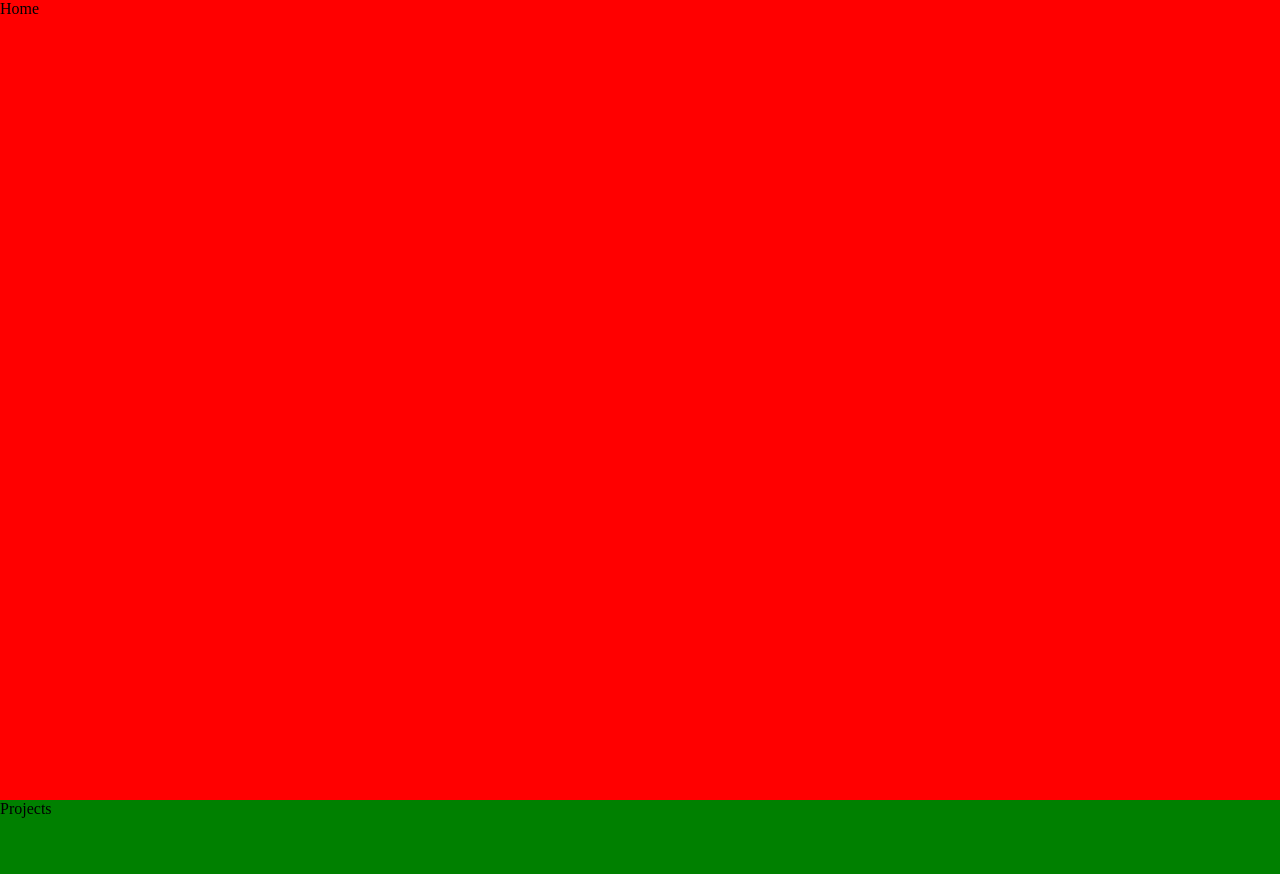
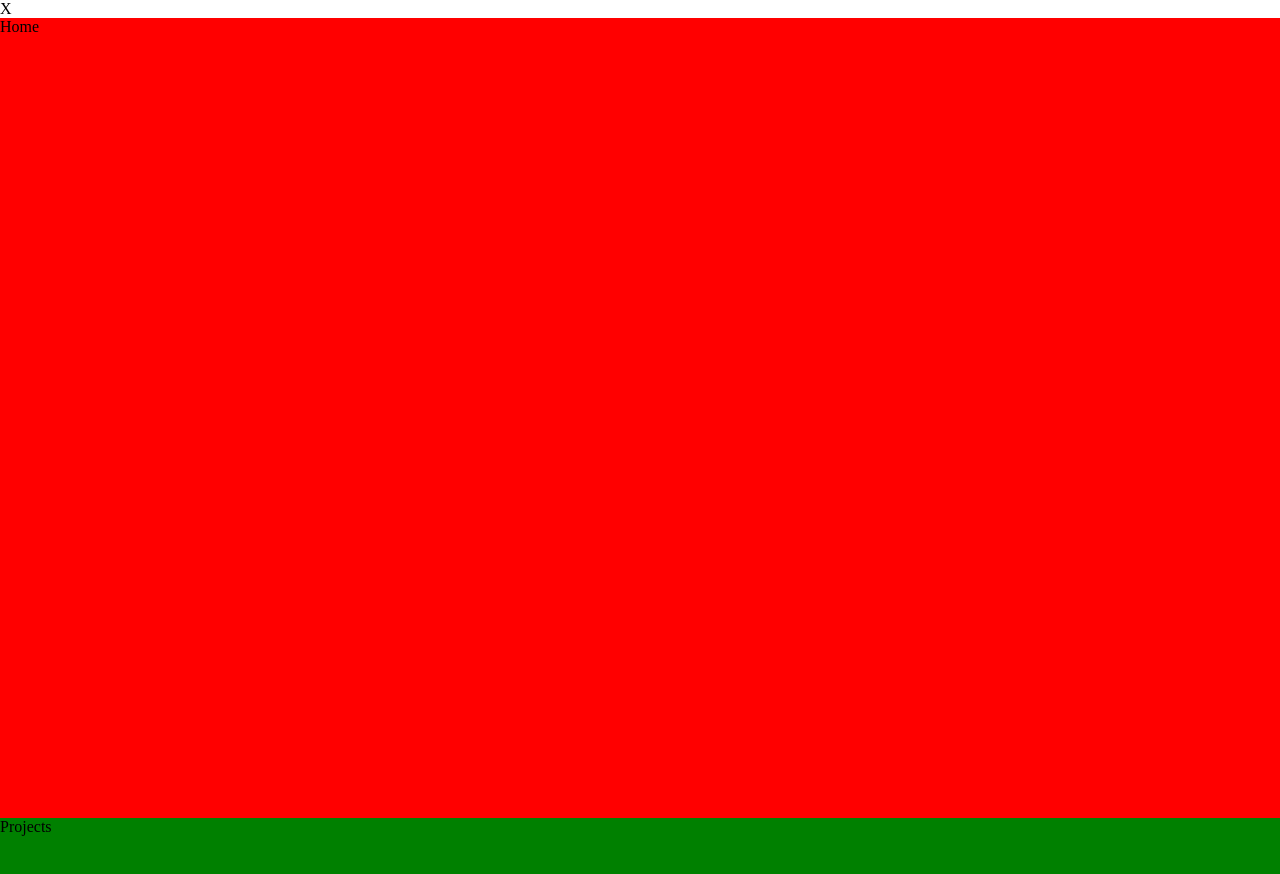
Before and after one commit to TheCoderSingh/my-portfolio, a React (Create React App) app: page / in a window 1280 px wide. Shown: the top 874 px of the page. Built offline with nearby package versions, Linux system fonts and the light colour scheme.

Commit message:
Create menu and footer components

```diff
--- a/src/App.js
+++ b/src/App.js
@@ -3,11 +3,14 @@ import Projects from "./pages/Projects/Projects";
 import About from "./pages/About/About";
 import Skills from "./pages/Skills/Skills";
 import Contact from "./pages/Contact/Contact";
+import Menu from "./components/Menu/Menu";
+import Footer from "./components/Footer/Footer";
 import "./App.scss";
 
 function App() {
   return (
     <div className="App">
+      <Menu />
       <div className="page">
         <Home />
       </div>
@@ -23,7 +26,7 @@ function App() {
       <div className="page">
         <Contact />
       </div>
-      <div className="footer">Footer</div>
+      <Footer />
     </div>
   );
 }
--- /dev/null
+++ b/src/components/Footer/Footer.jsx
@@ -0,0 +1,5 @@
+const Footer = () => {
+  return <div className="footer">Footer</div>;
+};
+
+export default Footer;
--- /dev/null
+++ b/src/components/Menu/Menu.jsx
@@ -0,0 +1,11 @@
+import "./Menu.scss";
+
+const Menu = () => {
+  return (
+    <div className="menu">
+      <div>X</div>
+    </div>
+  );
+};
+
+export default Menu;
```
Also changed, not shown: src/components/Menu/Menu.scss (added).
